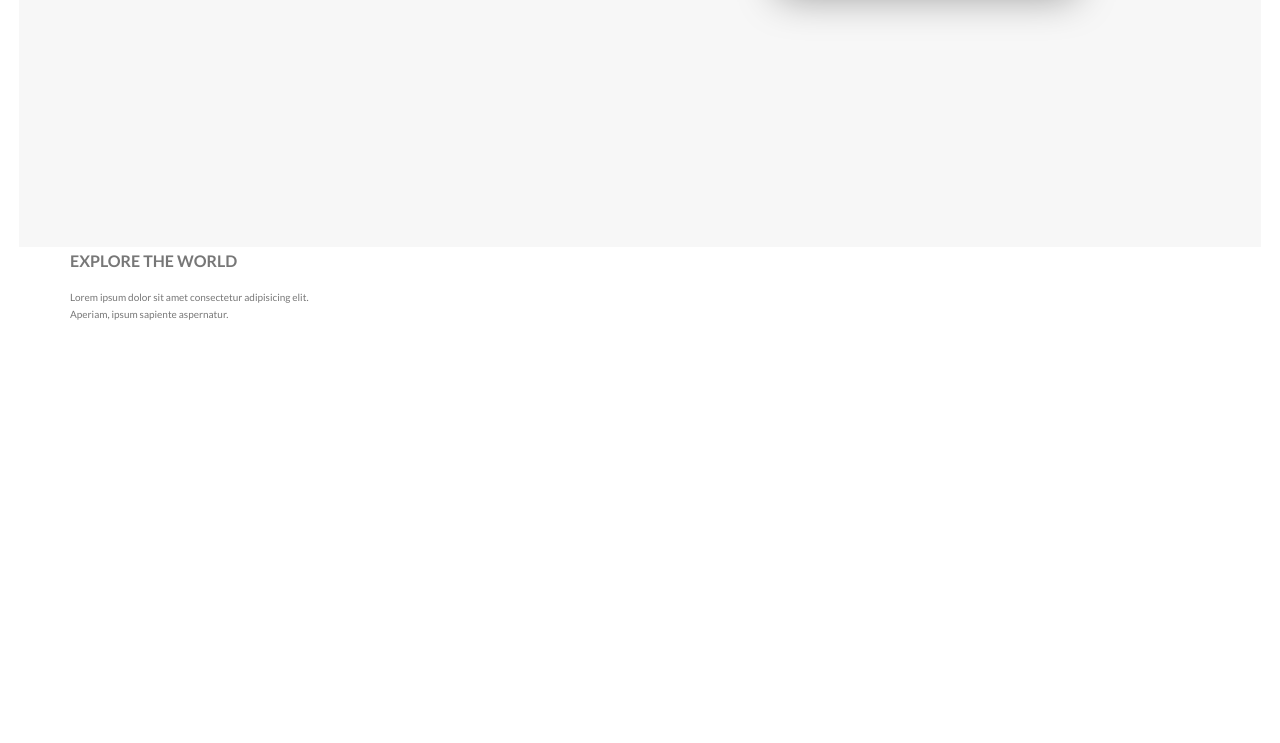
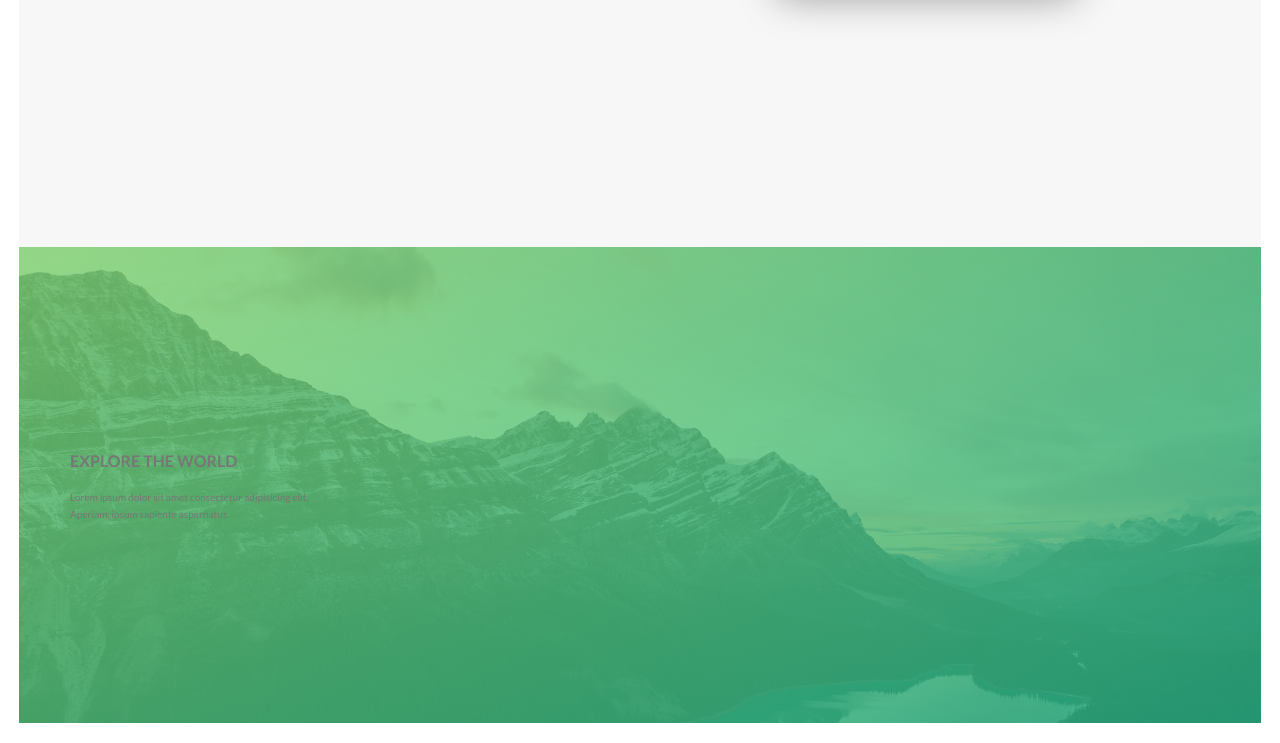
Before and after one commit to JorgeRodz/natours, a website built with Parcel: page starter/index.html in a window 1280 px wide. Shown: the part 1326-2069 px from the top of the page. Before the commit the page ends 1669 px from the top, so only its background shows below. Built offline with nearby package versions, Linux system fonts and the light colour scheme; some icons are missing.

Commit message:
Agregamos estilos generales a la section-feature

```diff
--- a/starter/sass/pages/_home.scss
+++ b/starter/sass/pages/_home.scss
@@ -3,3 +3,14 @@
   padding: 25rem 0;
   margin-top: -20vh;
 }
+
+.section-features {
+  padding: 20rem 0;
+  background-image: linear-gradient(
+      to right bottom,
+      rgba($color-primary-light, 0.8),
+      rgba($color-primary-dark, 0.8)
+    ),
+    url("../img/nat-4.jpg");
+  background-size: cover;
+}
```
